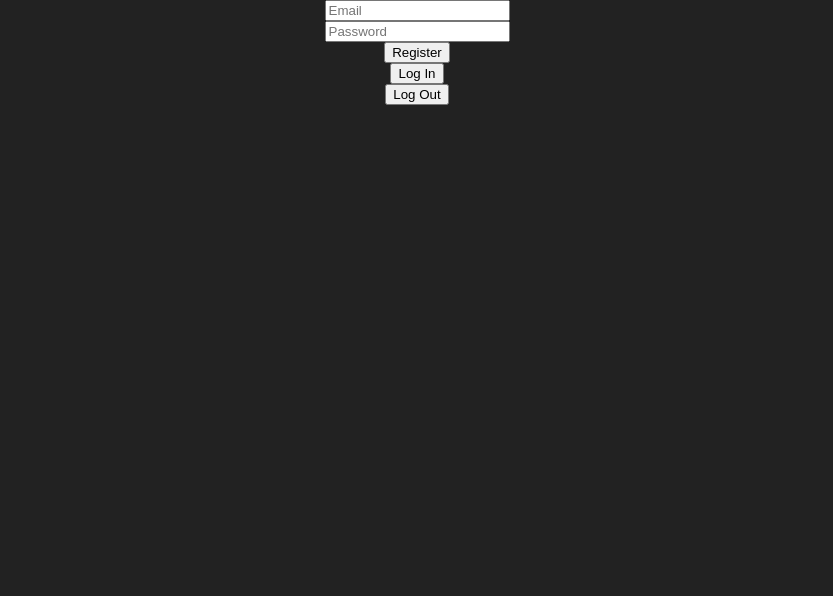
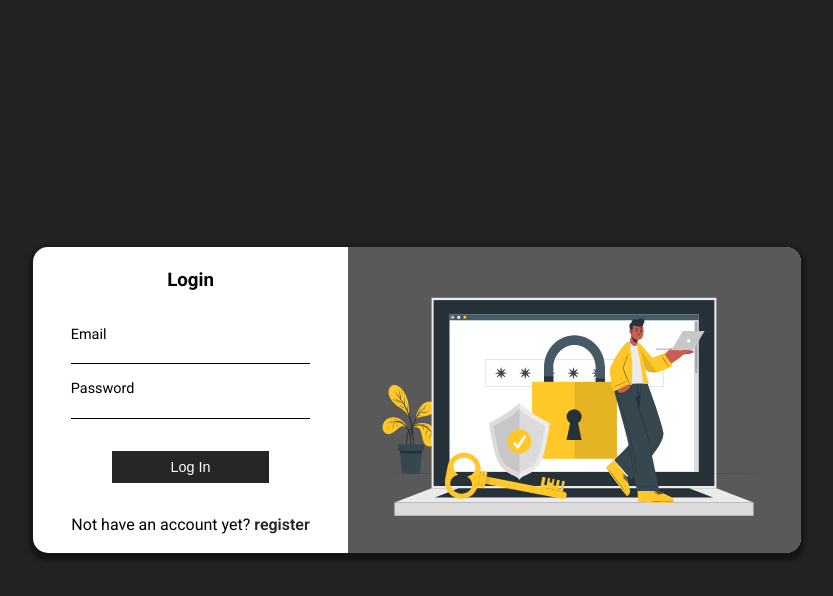
Before and after one commit to EdigarCarvalho/AppMasters---React-Est-gio, a React (Vite) app in the folder vite-project/: page /auth in a window 1280 px wide. Shown: the top 596 px of the page, without its empty margins (223-1056 px from the left). Built offline with nearby package versions, Linux system fonts and the light colour scheme; no server answers.

Commit message:
feat : auth page style and Header style

```diff
--- /dev/null
+++ b/vite-project/src/components/Authentication/LoginComponent/index.tsx
@@ -0,0 +1,65 @@
+
+import { useState } from "react";
+import LoginImage from "../../../assets/login.svg";
+import { CenterComponentStyle } from "../style";
+import { auth } from "../../../config/firebase";
+import { signInWithEmailAndPassword } from "firebase/auth";
+import { AuthPropsPages } from "..";
+import { useNavigate } from "react-router-dom";
+
+function LoginComponent( { switchPage , setSwitchPage} : AuthPropsPages) {
+    const navigate = useNavigate();
+    const [ email , setEmail ] = useState<string>("");
+    const [ password , setPassword ] = useState<string>("");
+
+    const logIn = async () => {
+      try {
+          await signInWithEmailAndPassword(
+          auth,
+          email,
+          password
+        );
+        navigate('/');
+      } catch (error) {
+        console.log(error);
+      }
+    };
+
+  return (
+    <CenterComponentStyle>
+
+      <div className="left-div">
+        <h3>Login</h3>
+        <div>
+          <label htmlFor="email">Email</label>
+          <input
+            type="email"
+            placeholder=""
+            onChange={(e) => setEmail(e.target.value)}
+          />
+        </div>
+        <div>
+          <label htmlFor="email">Password</label>
+          <input
+            type="password"
+            placeholder=""
+            onChange={(e) => setPassword(e.target.value)}
+          />
+        </div>
+
+        <button onClick={logIn}>Log In</button>
+
+        <p>Not have an account yet?
+            <a onClick={() => setSwitchPage(!switchPage)}> register</a>
+        </p>
+
+      </div>
+
+      <div className="right-div">
+        <img src={LoginImage} alt="test" />
+      </div>
+    </CenterComponentStyle>
+  );
+}
+
+export default LoginComponent;
--- /dev/null
+++ b/vite-project/src/components/Authentication/RegisterComponent/index.tsx
@@ -0,0 +1,63 @@
+import { createUserWithEmailAndPassword } from "firebase/auth";
+import RegisterImage from "../../../assets/register.svg";
+import { CenterComponentStyle } from "../style";
+import { useState } from "react";
+import { auth } from "../../../config/firebase";
+import { AuthPropsPages } from "..";
+import { useNavigate } from "react-router-dom";
+
+function RegisterComponent({ switchPage , setSwitchPage} : AuthPropsPages) {
+    const navigate = useNavigate();
+    const [ email , setEmail ] = useState<string>("");
+    const [ password , setPassword ] = useState<string>("");
+
+    const register = async () => {
+      try {
+          await createUserWithEmailAndPassword(
+          auth,
+          email,
+          password
+        );
+        navigate('/');
+      } catch (error) {
+        console.log(error);
+      }
+    };
+
+  return (
+    <CenterComponentStyle>
+
+      <div className="left-div">
+        <h3>Register Account</h3>
+        <div>
+          <label htmlFor="email">Email</label>
+          <input
+            type="email"
+            placeholder=""
+            onChange={(e) => setEmail(e.target.value)}
+          />
+        </div>
+        <div>
+          <label htmlFor="email">Password</label>
+          <input
+            type="password"
+            placeholder=""
+            onChange={(e) => setPassword(e.target.value)}
+          />
+        </div>
+
+        <button onClick={register} >Register</button>
+        <p>Already have an account?
+            <a onClick={() => setSwitchPage(!switchPage)}> log in</a>
+        </p>
+
+      </div>
+
+      <div className="right-div">
+        <img src={RegisterImage} alt="test" />
+      </div>
+    </CenterComponentStyle>
+  );
+}
+
+export default RegisterComponent;
--- a/vite-project/src/components/Authentication/index.tsx
+++ b/vite-project/src/components/Authentication/index.tsx
@@ -1,16 +1,17 @@
 import { useEffect, useState } from "react";
-import { AuthStyle } from "./style";
 import { auth } from "../../config/firebase";
-import {
-   createUserWithEmailAndPassword,
-   signOut ,
-   signInWithEmailAndPassword,
-   onAuthStateChanged} from "firebase/auth";
+import { onAuthStateChanged} from "firebase/auth";
+import { AuthPageStyle } from "./style";
+import LoginComponent from "./LoginComponent";
+import RegisterComponent from "./RegisterComponent";
 
+export interface AuthPropsPages{
+  switchPage: boolean;
+  setSwitchPage : React.Dispatch<React.SetStateAction<boolean>>;
+}
 
 function Authenticantion() {
-    const [ email , setEmail ] = useState<string>("");
-    const [ password , setPassword ] = useState<string>("");
+    const [switchPage, setSwitchPage] = useState<boolean>(true);
 
     useEffect(() => {
       const unsubscribe = onAuthStateChanged(auth, (user) => {
@@ -24,54 +25,20 @@ function Authenticantion() {
       return () => unsubscribe();
     }, []);
 
-    const register = async () => {
-      try {
-          await createUserWithEmailAndPassword(
-          auth,
-          email,
-          password
-        );
 
-      } catch (error) {
-        console.log(error);
-      }
-    };
+    // const logOut = async () => {
+    //   await signOut(auth);
+    // };
 
-    const logIn = async () => {
-      try {
-          await signInWithEmailAndPassword(
-          auth,
-          email,
-          password
-        );
-      } catch (error) {
-        console.log(error);
-      }
-    };
+    // console.log(auth.currentUser?.email);\
 
-    const logOut = async () => {
-      await signOut(auth);
-    };
-
-    console.log(auth.currentUser?.email);
+    return (
+      <AuthPageStyle>
+        { switchPage && <LoginComponent switchPage={switchPage} setSwitchPage={setSwitchPage}/> }
+        { !switchPage && <RegisterComponent switchPage={switchPage} setSwitchPage={setSwitchPage}/>}
+      </AuthPageStyle>
 
 
-    return (
-    <>
-      <AuthStyle>
-        <input
-        type="email"
-        placeholder="Email"
-        onChange={(e) => setEmail(e.target.value)}/>
-        <input
-        type="password"
-        placeholder="Password"
-        onChange={(e) => setPassword(e.target.value)}/>
-        <button onClick={register}>Register</button>
-        <button onClick={logIn}>Log In</button>
-        <button onClick={logOut}>Log Out</button>
-      </AuthStyle>
-    </>
   );
 }
 
--- a/vite-project/src/components/Authentication/style.ts
+++ b/vite-project/src/components/Authentication/style.ts
@@ -1,8 +1,90 @@
 import { styled } from "styled-components";
 
-export const AuthStyle = styled.div`
+export const AuthPageStyle = styled.div`
+    background-color: var(--light-gray);
+    display: flex;
+    align-items: center;
+    justify-content: center;
+    height: 100vh;
+`
 
+export const CenterComponentStyle = styled.div`
+  background-color: white;
+  display: flex;
+  align-items: center;
+  width: min(60vw, 1000px);
+  border-radius: 15px;
+  box-shadow: 0px 4px 4px 4px rgba(0, 0, 0, 0.4);
+
+  .left-div {
+    width: 100%;
     display: flex;
     flex-direction: column;
+    flex: 0.8;
+    gap: 1rem;
     align-items: center;
-`
+
+    div {
+      width: 76%;
+      display: flex;
+      flex-direction: column;
+      gap: 0.15rem;
+
+      label {
+        font-size: clamp(0.7rem, 0.9rem, 1rem);
+      }
+
+      input {
+        border: none;
+        border-bottom: 1px solid black;
+        outline: none;
+        font-size: clamp(0.7rem, 0.9rem, 1rem);
+      }
+    }
+
+    button{
+
+      margin-top: 2vh;
+      font-size: clamp(0.7rem, 0.9rem, 1rem);
+      padding: 1vh;
+      width: 50%;
+      background-color: var(--solid-black);
+      border: none;
+      color: var(--white);
+      cursor: pointer;
+    }
+
+    p {
+        a {
+        text-decoration: none;
+        color: var(--solid-black);
+        font-weight: 600;
+        cursor: pointer;
+      }
+    }
+  }
+
+  .right-div {
+    width: 100%;
+    background-color: var(--full-black);
+    flex: 1.15;
+    border-top-right-radius: 15px;
+    border-bottom-right-radius: 15px;
+
+  }
+
+  @media (max-width: 768px) {
+    width: min(80vw, 1000px);
+    flex-direction: column-reverse;
+
+    .left-div , .right-div {
+      flex: 1;
+    }
+
+    .right-div {
+        border-bottom-right-radius: 0px;
+        border-top-left-radius: 15px;
+    }
+
+  }
+`;
--- a/vite-project/src/components/Header/index.tsx
+++ b/vite-project/src/components/Header/index.tsx
@@ -1,11 +1,45 @@
 import { HeaderStyle } from "./style";
+import { auth } from "../../config/firebase";
+import { signOut } from "firebase/auth";
+
 function Header() {
+  const logOut = async () => {
+    try {
+      await signOut(auth);
+    } catch (error) {
+      console.log(error);
+    }
+  };
 
-    return (
-        <HeaderStyle>
-            <div className="site-name">GamesMaster</div>
-        </HeaderStyle>
-    );
+  return (
+    <HeaderStyle>
+      <a href="/" className="site-name">
+        GamesMaster
+      </a>
+
+      {!auth.currentUser?.email && (
+        <div>
+          <a
+           href="/auth"
+           className="text-header">
+            register
+          </a>
+          <a
+          href="/auth"
+          className="text-header">
+            login
+          </a>
+        </div>
+      )}
+      {auth.currentUser?.email && (
+        <div>
+          <a href="/" className="text-header" onClick={logOut}>
+            logout
+          </a>
+        </div>
+      )}
+    </HeaderStyle>
+  );
 }
 
 export default Header;
--- a/vite-project/src/components/Header/style.ts
+++ b/vite-project/src/components/Header/style.ts
@@ -3,43 +3,43 @@ import styled from "styled-components";
 export const HeaderStyle = styled.div`
   position: relative;
   padding: 0rem;
-
   margin: 0rem;
   width: 100vw;
-  height: 6rem;
+  height: 5rem;
   margin-bottom: 1.5rem;
-
-  border-radius: 100% / 100% 50% 0 0;
-  transform: rotate(180deg);
   background-color: var(--full-black);
   display: flex;
-  justify-content: space-evenly;
+  justify-content: space-around;
   align-items: center;
+  gap: 70vw;
 
-  .site-name{
-    transform: rotate(180deg);
+
+  .site-name {
+    text-decoration: none;
     font-size: 1.5rem;
     color: var(--white);
     font-weight: 200;
   }
 
-  @media(max-width: 480px) {
+  .text-header {
+    font-size: 1rem;
+    color: var(--white);
+    font-weight: 300;
+    text-decoration: none;
+    transition: 0.05s;
 
-    border-radius: 100% / 90% 90% 0 0;
-    flex-direction: column;
-
-    .site-name {
-    display: none;
+    &:hover{
+      font-size: 1.1rem;
+      font-weight: 500;
     }
   }
 
-  @media (max-width: 820px) and (min-width: 480px) {
+  div{
+    display: flex;
+    gap: 20px;
+  }
 
-    border-radius: 100% / 90% 90% 0 0;
-    flex-direction: column;
-
-    .site-name {
-      display: none;
+  @media (max-width: 480px) {
+    gap: 10vw;
   }
-}
 `;
--- a/vite-project/src/routes/index.tsx
+++ b/vite-project/src/routes/index.tsx
@@ -8,7 +8,6 @@ function App() {
       <Routes>
         <Route path="/" element={<Homepage/>} />
         <Route path="/auth" element={<Login/>} />
-
       </Routes>
     </Router>
   );
--- a/vite-project/src/style.ts
+++ b/vite-project/src/style.ts
@@ -7,7 +7,8 @@ export const GlobalStyle = createGlobalStyle<{}>`
         --translucent-black: rgba(0,0,0,0.40);
         --white: #fff;
         --solid-black: #262626;
-        --full-black: rgba(0,0,0,0.65);;
+        --full-black: rgba(0,0,0,0.65);
+        --image-back: #111;
     }
 
     body {
```
Also changed, not shown: vite-project/src/assets/login.svg (added), vite-project/src/assets/register.svg (added).
